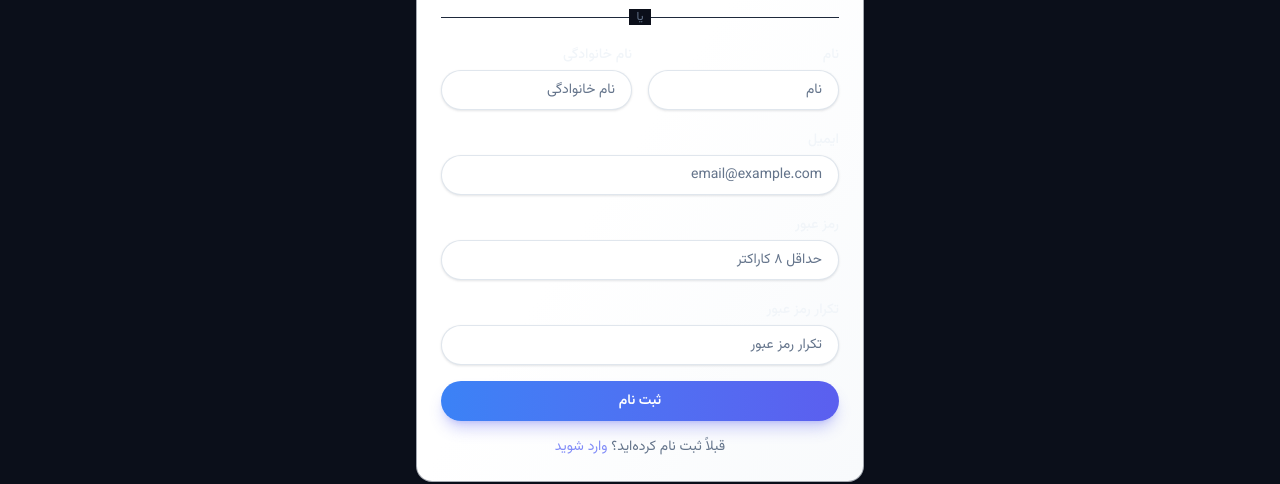
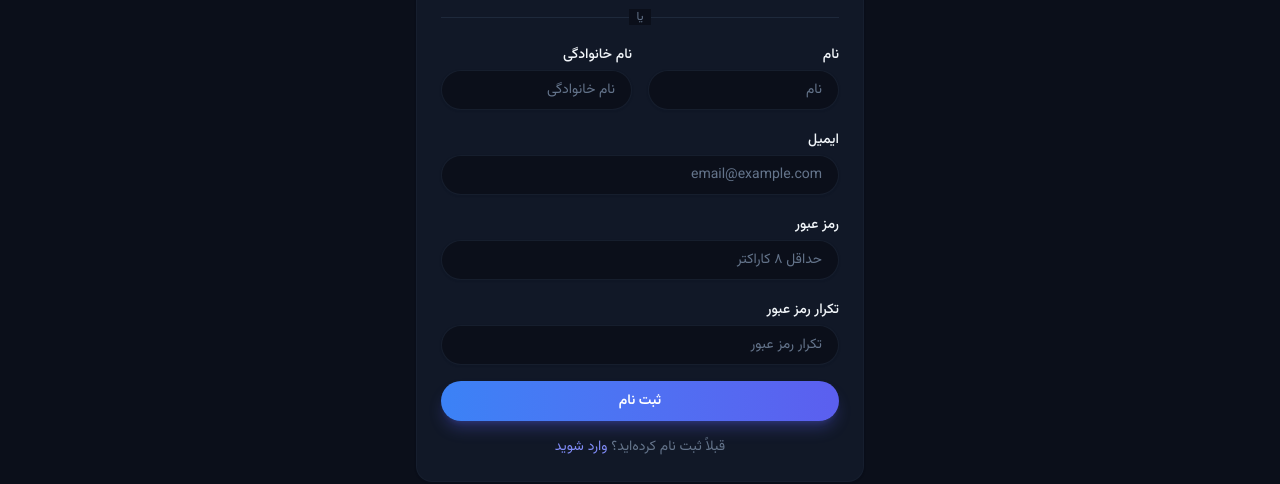
Before and after one commit to stablearm/aplet-v2, a Next.js app: page /register in a window 1280 px wide. Shown: the part 329-813 px from the top of the page. Built offline with nearby package versions, Linux system fonts and the light colour scheme; no server answers; a web font is replaced by a local one.

Commit message:
fix: Card and Input use CSS variables instead of hardcoded white — dark theme works everywhere now

```diff
--- a/src/app/layout.tsx
+++ b/src/app/layout.tsx
@@ -63,9 +63,10 @@ export default function RootLayout({
   return (
     <html lang="fa" dir="rtl" className="dark" suppressHydrationWarning>
       <head>
+        <meta name="color-scheme" content="dark" />
         <script
           dangerouslySetInnerHTML={{
-            __html: `(function(){try{var t=JSON.parse(localStorage.getItem('theme')||'"dark"');if(t==='system')t=window.matchMedia('(prefers-color-scheme:dark)').matches?'dark':'light';document.documentElement.className=t==='dark'?'dark':'light';}catch(e){document.documentElement.className='dark';}})()`,
+            __html: `(function(){try{var t=JSON.parse(localStorage.getItem('theme')||'"dark"');if(t==='system')t=window.matchMedia('(prefers-color-scheme:dark)').matches?'dark':'light';document.documentElement.className=t+' dark';document.documentElement.style.colorScheme='dark';}catch(e){document.documentElement.className='dark';document.documentElement.style.colorScheme='dark';}})()`,
           }}
         />
         {/* Font optimization: preconnect + display=swap for FOIT prevention */}
--- a/src/components/ui/card.tsx
+++ b/src/components/ui/card.tsx
@@ -8,7 +8,7 @@ const Card = React.forwardRef<
   <div
     ref={ref}
     className={cn(
-      "rounded-2xl border border-border/40 bg-gradient-to-br from-white via-white to-[#F8FAFC] text-text-primary shadow-sm transition-all duration-300 hover:shadow-lg hover:border-[#5B5FEF]/15 dark:from-surface dark:via-surface dark:to-surface-elevated",
+      "rounded-2xl border border-border/40 bg-surface text-text-primary shadow-sm transition-all duration-300 hover:shadow-lg hover:border-[#5B5FEF]/15",
       className
     )}
     {...props}
--- a/src/components/ui/input.tsx
+++ b/src/components/ui/input.tsx
@@ -10,7 +10,7 @@ const Input = React.forwardRef<HTMLInputElement, InputProps>(
       <input
         type={type}
         className={cn(
-          "flex h-10 w-full rounded-xl border border-[#CBD5E1]/60 bg-white px-4 py-2.5 text-sm text-text-primary placeholder:text-text-tertiary focus-visible:outline-none focus-visible:ring-2 focus-visible:ring-[#5B5FEF]/30 focus-visible:border-[#5B5FEF] disabled:cursor-not-allowed disabled:opacity-50 transition-all duration-200 shadow-sm focus:shadow-md focus:shadow-[#5B5FEF]/10 dark:border-border/60 dark:bg-surface",
+          "flex h-10 w-full rounded-xl border border-border/60 bg-background px-4 py-2.5 text-sm text-text-primary placeholder:text-text-tertiary focus-visible:outline-none focus-visible:ring-2 focus-visible:ring-[#5B5FEF]/30 focus-visible:border-[#5B5FEF] disabled:cursor-not-allowed disabled:opacity-50 transition-all duration-200 shadow-sm focus:shadow-md focus:shadow-[#5B5FEF]/10",
           className
         )}
         ref={ref}
```
